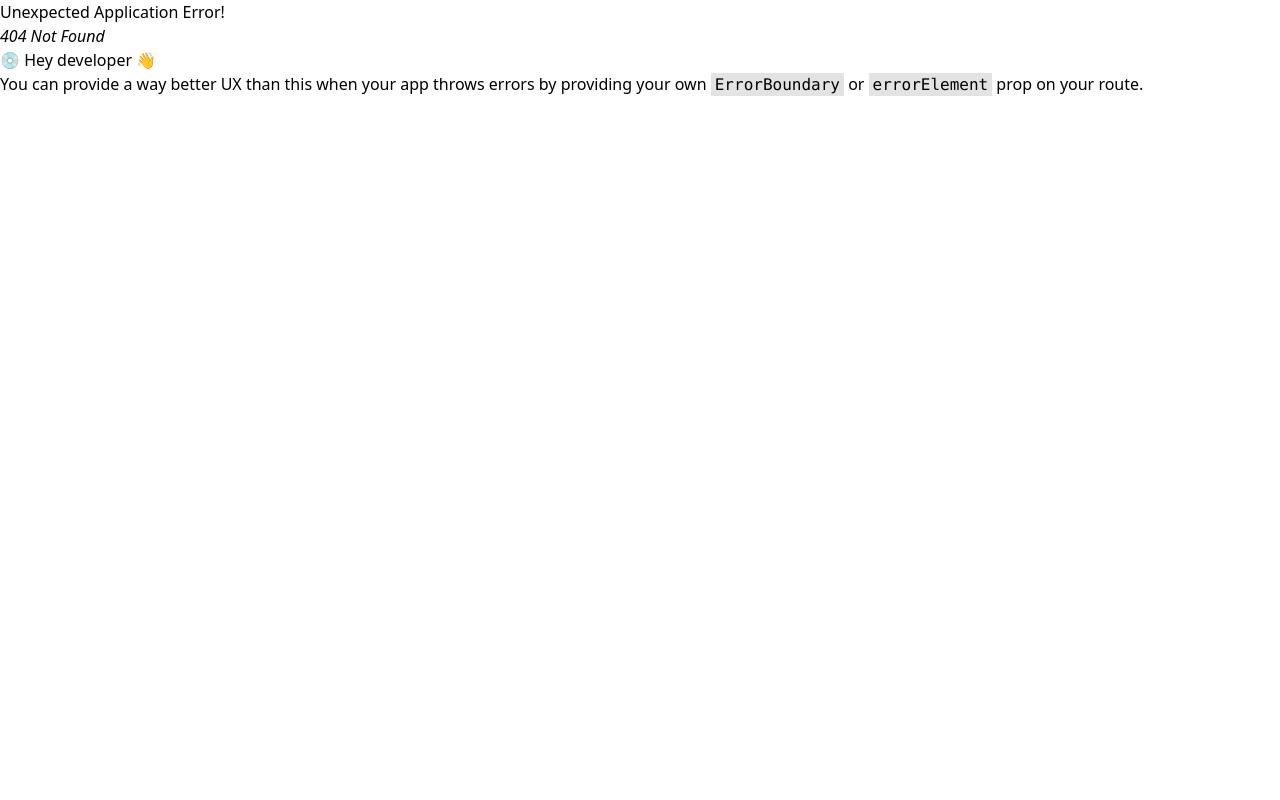
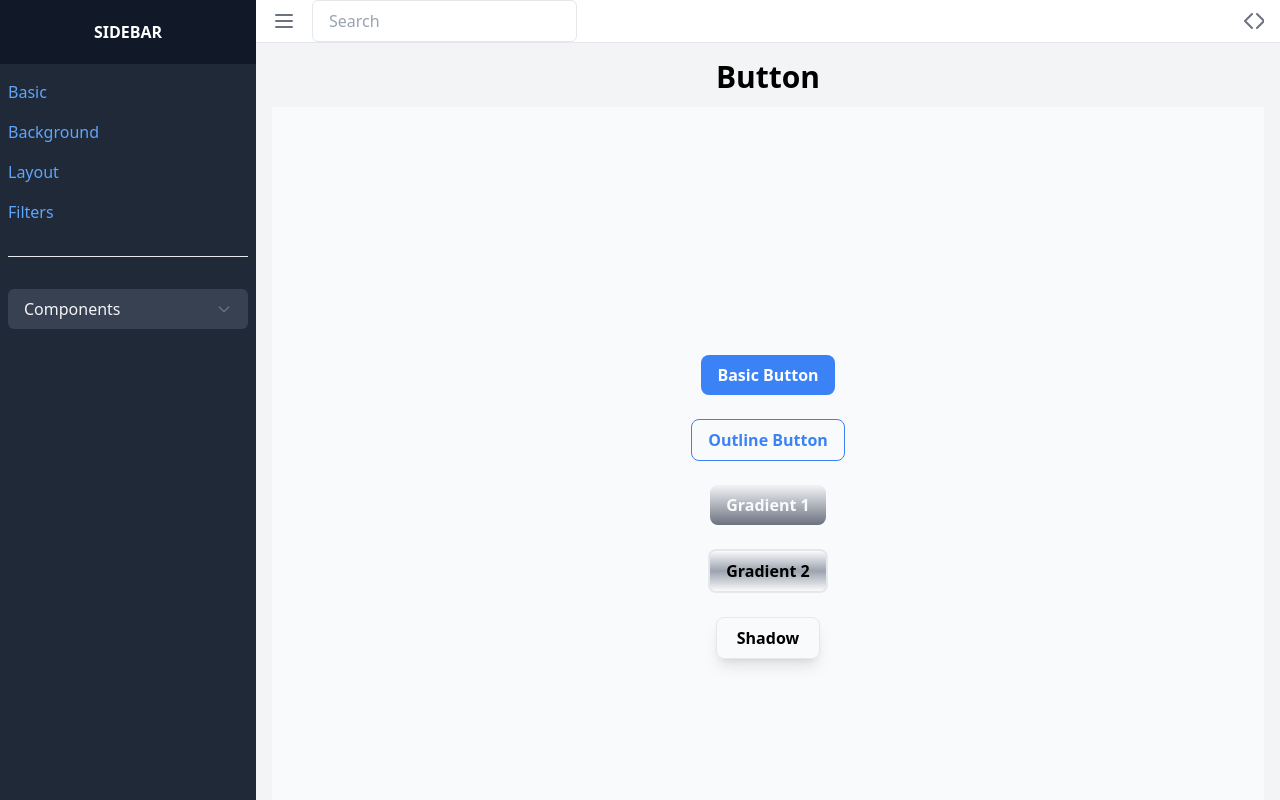
Before and after one commit to martywebdev/twcheatsheet, a React (Vite) app: page /components/button in a window 1280 px wide. Before the commit this address had no page. Built offline with nearby package versions, Linux system fonts and the light colour scheme.

Commit message:
update component routes

```diff
--- a/src/data/component.js
+++ b/src/data/component.js
@@ -1,10 +1,10 @@
 export const components = [
     {
         title: 'button',
-        path: '/button',
+        path: '/components/button',
     },
     {
         title: 'avatar',
-        path: '/avatar'
+        path: '/components/avatar'
     }
 ]
--- /dev/null
+++ b/src/layouts/ComponentLayout.jsx
@@ -0,0 +1,21 @@
+import React from "react";
+import { Outlet, useMatches } from "react-router-dom";
+
+const ComponentLayout = () => {
+  const matches = useMatches();
+
+  const currentRoute = matches.find((match) => match.handle?.title);
+
+  const title = currentRoute?.handle?.title || "Default Title";
+
+  return (
+    <>
+      <h2 className="font-bold text-3xl text-center mb-3 ">{title}</h2>
+      <div className="center bg-gray-50 flex-col space-y-6">
+        <Outlet />
+      </div>
+    </>
+  );
+};
+
+export default ComponentLayout;
--- a/src/pages/TWAvatar.jsx
+++ b/src/pages/TWAvatar.jsx
@@ -3,8 +3,6 @@ import React from "react";
 const TWAvatar = () => {
   return (
     <>
-      <h2 className="font-bold text-3xl text-center mb-3 ">Avatar</h2>
-      <div className="center bg-gray-50 flex-col space-y-6">
       <div className="flex space-x-4 mb-5">
         <img
           src="/img/avatar/laura-jones.jpg"
@@ -60,7 +58,6 @@ const TWAvatar = () => {
           <p>CEO</p>
         </div>
       </div>
-      </div>
     </>
   );
 };
--- /dev/null
+++ b/src/pages/TWBadges.jsx
@@ -0,0 +1,9 @@
+import React from 'react'
+
+const TWBadges = () => {
+  return (
+    <div>TWBadges</div>
+  )
+}
+
+export default TWBadges
--- a/src/pages/TWButtons.jsx
+++ b/src/pages/TWButtons.jsx
@@ -1,10 +1,11 @@
 import React from "react";
 
 const TWButtons = () => {
+
+
+
   return (
     <>
-      <h2 className="font-bold text-3xl text-center mb-3  ">Buttons</h2>
-      <div className="center bg-gray-50 flex-col space-y-6">
         {/* <div className="flex flex-col items-center gap-4">
           <button className="bg-blue-500 text-white font-bold py-2 px-4 rounded-lg hover:bg-blue-700">
             Basic Button
@@ -30,7 +31,6 @@ const TWButtons = () => {
         <button className="px-5 py-2 font-bold rounded-lg border shadow-lg hover:shadow">
           Shadow
         </button>
-      </div>
     </>
   );
 };
--- a/src/router/index.jsx
+++ b/src/router/index.jsx
@@ -6,6 +6,7 @@ import TWBackground from "../pages/TWBackground";
 import TWFilters from "../pages/TWFilters";
 import TWButtons from "../pages/TWButtons";
 import { lazy } from "react";
+import ComponentLayout from "../layouts/ComponentLayout";
 // import TWAvatar from "../pages/TWAvatar";
 const TWAvatar = lazy (() => import('../pages/TWAvatar'))
 
@@ -31,13 +32,22 @@ export const router = createBrowserRouter([
         element: <TWFilters />,
       },
       {
-        path: "/button",
-        element: <TWButtons />,
+        path: '/components',
+        element: <ComponentLayout />,
+        children: [
+          {
+            path: "button",
+            element: <TWButtons />,
+            handle: {title: 'Button'}
+          },
+          {
+            path: "avatar",
+            element: <TWAvatar />,
+            handle: {title: 'Avatar'}
+          },
+        ]
       },
-      {
-        path: "/avatar",
-        element: <TWAvatar />,
-      },
+
     ],
   },
 ]);
```
Lines whose indentation alone changed are shown as unchanged.
